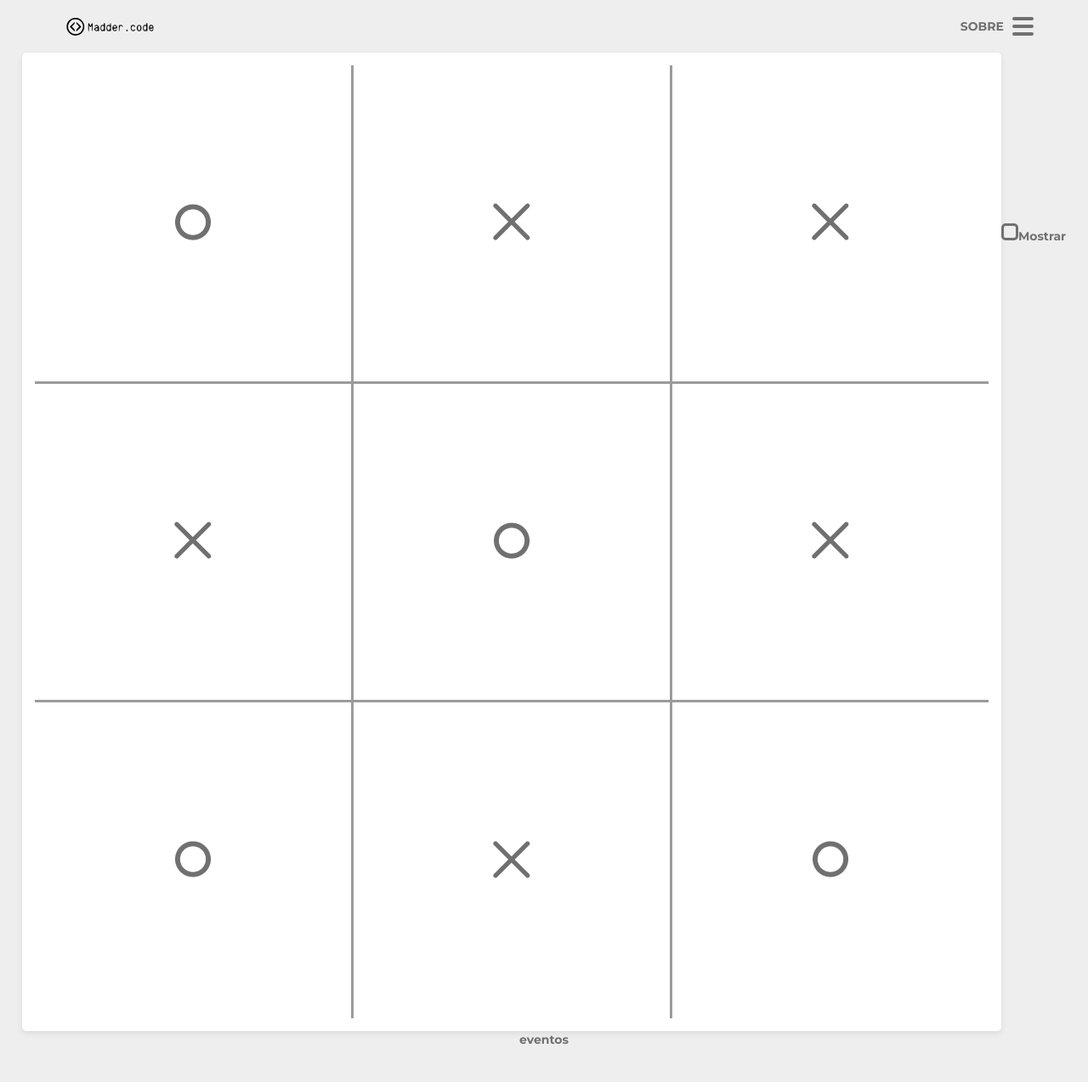
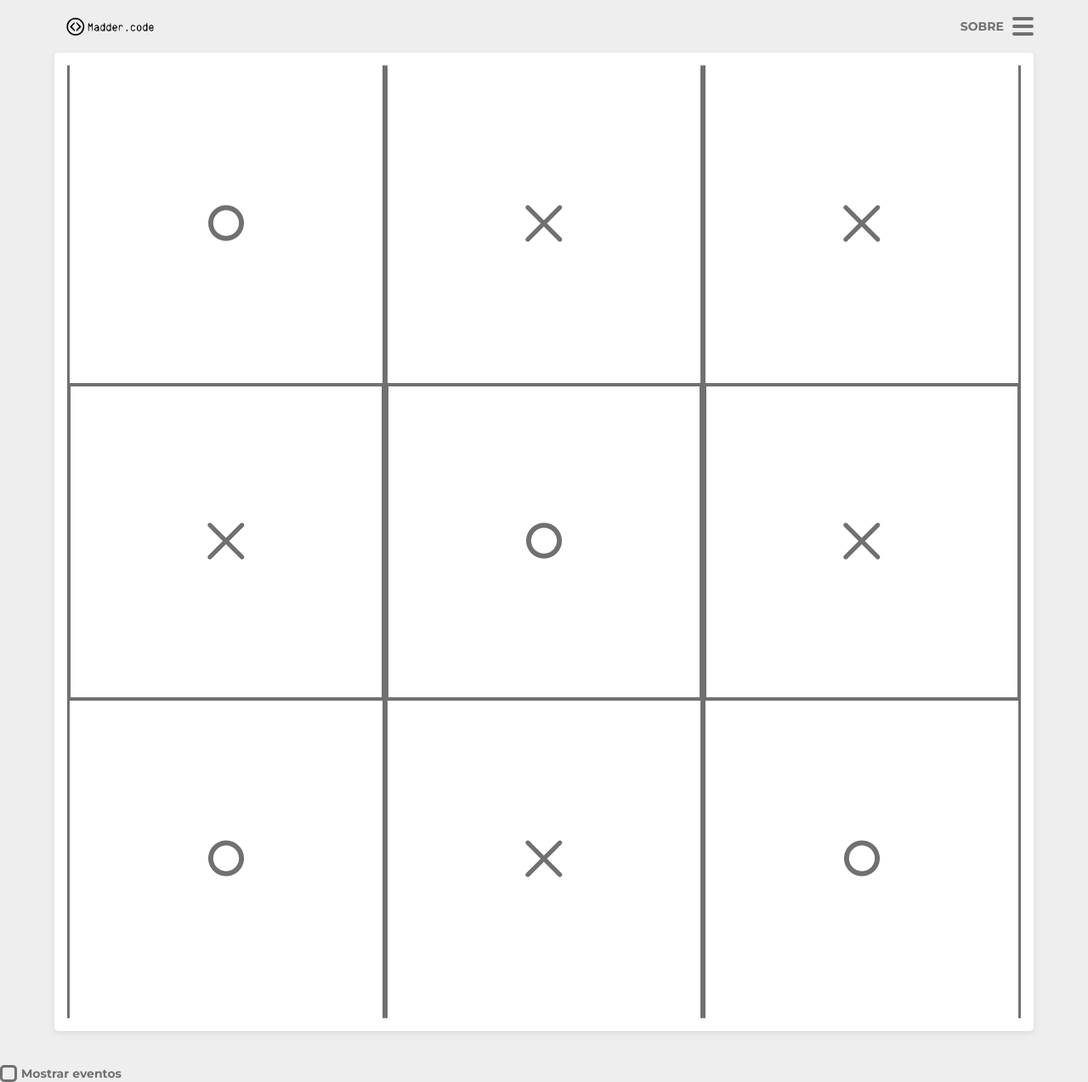
Before and after one commit to marianacvn/jogo-da-velha-react, a React (Vite) app: page / in a window 1280 px wide. Shown: the whole page at 85% size. Before the commit the page ends 1233 px from the top, so only its background shows below. Built offline with nearby package versions, Linux system fonts and the light colour scheme.

Commit message:
Adicionei radius ao hashtag

```diff
--- a/src/App.css
+++ b/src/App.css
@@ -15,4 +15,5 @@
     box-sizing: border-box;
     width: 90vw;
     height: 90vw;
+    margin-bottom: 40px;
 }
--- a/src/components/Hashtag/styles.css
+++ b/src/components/Hashtag/styles.css
@@ -9,8 +9,6 @@
     height: 100%;
     grid-template-columns: 1fr 1fr 1fr;
     grid-template-rows: 1fr 1fr 1fr;
-    grid-column-gap: 3px;
-    grid-row-gap: 3.5px;
     background-color: var(--color-third);
 }
 
@@ -19,3 +17,74 @@
     background-color: var(--color-zero);
     justify-content: center;
 }
+
+.hashtag > .item:nth-child(2),
+.hashtag > .item:nth-child(8),
+.hashtag > .item:nth-child(9),
+.hashtag > .item:nth-child(7)
+ {
+justify-content: space-between;
+}
+
+.hashtag > .item:nth-child(2)::before,
+.hashtag > .item:nth-child(2)::after,
+.hashtag > .item:nth-child(8)::before,
+.hashtag > .item:nth-child(8)::after,
+.hashtag > .item:nth-child(9)::before,
+.hashtag > .item:nth-child(9)::after,
+.hashtag > .item:nth-child(7)::before,
+.hashtag > .item:nth-child(7)::after
+ {
+    content: '';
+    width: 3px;
+    height: 100% ;
+    background-color: var(--color-fourth);
+}
+
+.hashtag > .item:nth-child(1)::before,
+.hashtag > .item:nth-child(1)::after,
+.hashtag > .item:nth-child(3)::before,
+.hashtag > .item:nth-child(3)::after
+ {
+    content: '';
+    width: 3px;
+    height: 100% ;
+    background-color: var(--color-fourth);
+}
+
+.hashtag > .item:nth-child(1),
+.hashtag > .item:nth-child(3){
+justify-content: space-between;
+}
+
+.hashtag > .item:nth-child(2)::before,
+.hashtag > .item:nth-child(2)::after {
+    border-top-left-radius: 1px;
+    border-top-right-radius: 1px;
+}
+
+.hashtag > .item:nth-child(5),
+.hashtag > .item:nth-child(4),
+.hashtag > .item:nth-child(6)
+{
+    border: 4px solid var(--color-fourth);
+}
+
+
+.hashtag > .item:nth-child(8)::before,
+.hashtag > .item:nth-child(8)::after {
+    border-bottom-left-radius: 1px;
+    border-bottom-right-radius: 1px;
+}
+
+.hashtag > .item:nth-child(9)::before,
+.hashtag > .item:nth-child(9)::after {
+    border-bottom-left-radius: 1px;
+    border-bottom-right-radius: 1px;
+}
+
+.hashtag > .item:nth-child(7)::before,
+.hashtag > .item:nth-child(7)::after {
+    border-bottom-left-radius: 1px;
+    border-bottom-right-radius: 1px;
+}
--- a/src/objects/Checkbox/index.jsx
+++ b/src/objects/Checkbox/index.jsx
@@ -5,7 +5,7 @@ import './styles.css';
 const CheckBox = ({id = "", value = "", content = ""}) => (
     <>
         <Input id={id} value={value} type="checkbox" content={content}/>
-        <Label htmlFor={id} content= {content}/>
+        <Label  htmlFor={id} content= {content}/>
     </>
 );
 
--- a/src/objects/Checkbox/styles.css
+++ b/src/objects/Checkbox/styles.css
@@ -1,5 +1,10 @@
 .input {
    display: none;
+}
+
+.label {
+    display: flex;
+    align-items: center;
 }
 
 .label::before {
@@ -11,4 +16,9 @@
     width: 20px;
     height: 20px;
     cursor: pointer;
+    margin-right: 5px;
 }
+
+.input:checked + .label::before {
+    background-color: var(--color-first);
+}
```
